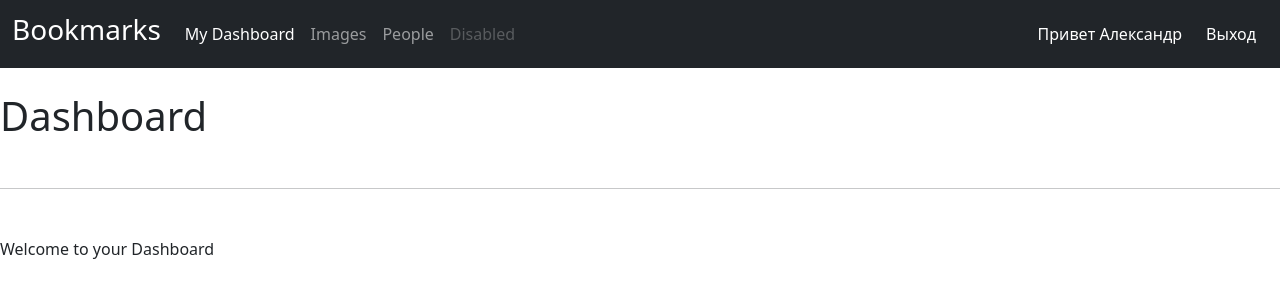
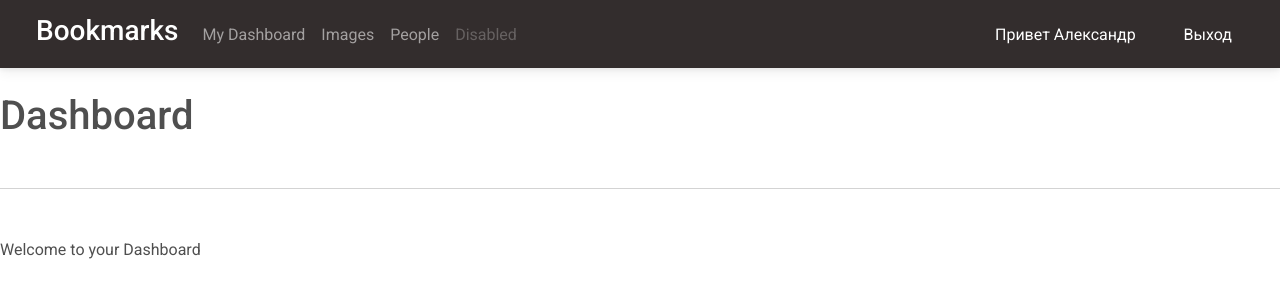
Before and after one commit to Satrey/social, a Django app: page /account/ in a window 1280 px wide. Shown: the top 300 px of the page. Run offline with Django 4.2, Linux system fonts and the light colour scheme; a user stored in the database is signed in; some libraries are stand-ins or nearby versions.

Commit message:
Изменен css framework на MDB. Поправлены шаблоны.

```diff
--- a/bookmarks/templates/base.html
+++ b/bookmarks/templates/base.html
@@ -7,13 +7,29 @@
     <meta charset="utf-8">
     <meta name="viewport" content="width=device-width, initial-scale=1">
     <title>{% block title %}{% endblock %}</title>
-    <link href="https://cdn.jsdelivr.net/npm/bootstrap@5.3.0-alpha1/dist/css/bootstrap.min.css" rel="stylesheet" integrity="sha384-GLhlTQ8iRABdZLl6O3oVMWSktQOp6b7In1Zl3/Jr59b6EGGoI1aFkw7cmDA6j6gD" crossorigin="anonymous">
+
+    <!-- Font Awesome -->
+    <link
+      href="https://cdnjs.cloudflare.com/ajax/libs/font-awesome/6.0.0/css/all.min.css"
+      rel="stylesheet"
+    />
+    <!-- Google Fonts -->
+    <link
+      href="https://fonts.googleapis.com/css?family=Roboto:300,400,500,700&display=swap"
+      rel="stylesheet"
+    />
+    <!-- MDB -->
+    <link
+      href="https://cdnjs.cloudflare.com/ajax/libs/mdb-ui-kit/6.1.0/mdb.min.css"
+      rel="stylesheet"
+    />
+
     <link rel="stylesheet" href="{% static 'css/styles.css' %}">
   </head>
   <body>
     <nav class="navbar navbar-expand-lg bg-dark navbar-dark">
       <div class="container-fluid ">
-        <a class="navbar-brand" href="#"><h3>Bookmarks</h3></a>
+        <a class="navbar-brand brand-link ms-4" href="#"><h3>Bookmarks</h3></a>
         <button class="navbar-toggler" type="button" data-bs-toggle="collapse" data-bs-target="#navbarNav" aria-controls="navbarNav" aria-expanded="false" aria-label="Toggle navigation">
           <span class="navbar-toggler-icon"></span>
         </button>
@@ -21,7 +37,7 @@
           {% if request.user.is_authenticated %}
           <ul class="navbar-nav">
             <li class="nav-item" {% if section == "dashboard" %} class='selected' {% endif %}>
-              <a class="nav-link active" aria-current="page" href="{% url 'dashboard' %}">My Dashboard</a>
+              <a class="nav-link" aria-current="page" href="{% url 'dashboard' %}">My Dashboard</a>
             </li>
             <li class="nav-item" {% if section == "images" %} class="selected" {% endif %}>
               <a class="nav-link" href="#">Images</a>
@@ -38,28 +54,30 @@
       </div>
       <div class="user d-flex">
         {% if request.user.is_authenticated %}
-          <div class="text-white text-nowrap me-4" >
+          <div class="text-white text-nowrap me-5" >
             <span>Привет {{ request.user.first_name|default:request.user.username }}</span>
           </div>
-          <div class="text-white text-nowrap me-4">
+          <div class="text-white text-nowrap me-5">
             <a class="text-decoration-none text-reset" href='{% url "logout" %}'>Выход</a>
           </div>
 
         {% else %}
-          <div class="text-white text-nowrap">
+          <div class="text-white text-nowrap me-5">
             <a class="text-decoration-none text-reset" href='{% url "login" %}'>Вход</a>
           </div>
         {% endif %}
       </div>
     </nav>
 
-  <div id="content">
+  <div id="content container">
     {% block content %}
     {% endblock %}
   </div>
 
-    <script src="https://cdn.jsdelivr.net/npm/bootstrap@5.3.0-alpha1/dist/js/bootstrap.bundle.min.js" integrity="sha384-w76AqPfDkMBDXo30jS1Sgez6pr3x5MlQ1ZAGC+nuZB+EYdgRZgiwxhTBTkF7CXvN" crossorigin="anonymous"></script>
-    <script src="https://cdn.jsdelivr.net/npm/@popperjs/core@2.11.6/dist/umd/popper.min.js" integrity="sha384-oBqDVmMz9ATKxIep9tiCxS/Z9fNfEXiDAYTujMAeBAsjFuCZSmKbSSUnQlmh/jp3" crossorigin="anonymous"></script>
-    <script src="https://cdn.jsdelivr.net/npm/bootstrap@5.3.0-alpha1/dist/js/bootstrap.min.js" integrity="sha384-mQ93GR66B00ZXjt0YO5KlohRA5SY2XofN4zfuZxLkoj1gXtW8ANNCe9d5Y3eG5eD" crossorigin="anonymous"></script>
+  <!-- MDB -->
+  <script
+    type="text/javascript"
+    src="https://cdnjs.cloudflare.com/ajax/libs/mdb-ui-kit/6.1.0/mdb.min.js"
+  ></script>
   </body>
 </html>
```
Also changed, not shown: bookmarks/db.sqlite3.
